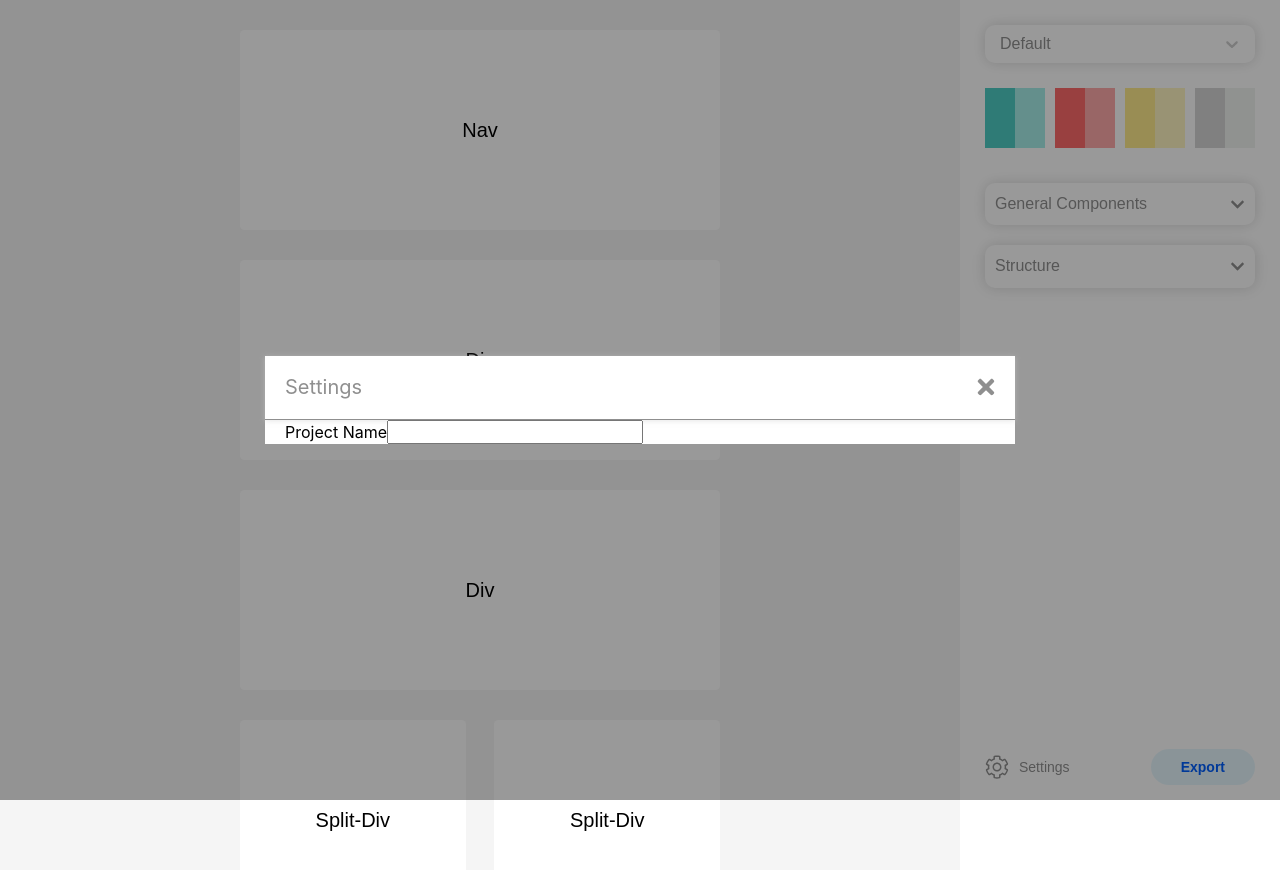
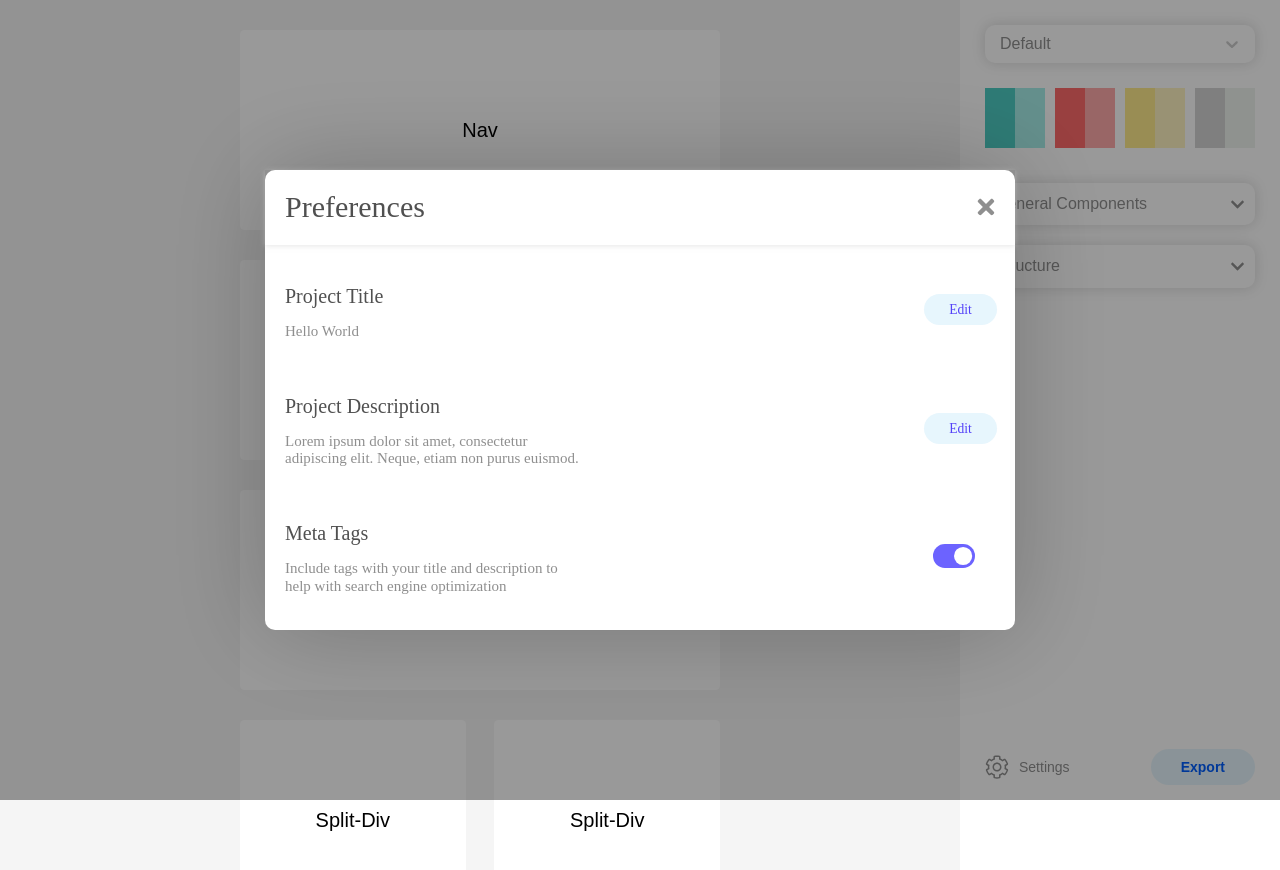
Before and after one commit to juliacodes/Decore, a React (Create React App) app: page /edit/1 in a window 1280 px wide. Both pictures are taken after a click on the element "Settings". Shown: the top 870 px of the page. Built offline with nearby package versions, Linux system fonts and the light colour scheme; a web font is replaced by a local one.

Commit message:
Updated Rows, added buttons and switches

```diff
--- a/src/Components/controlBar/styles.js
+++ b/src/Components/controlBar/styles.js
@@ -8,10 +8,6 @@ export const ControlSideBar = styled.div`
     background-color: white;
     display: flex;
     flex-direction: column;
-
-    .PlLSC.active {
-        background-color: blue;
-    }
 `;
 
 export const Padded = styled.div`
--- a/src/Components/modal/styles.js
+++ b/src/Components/modal/styles.js
@@ -8,6 +8,8 @@ export const ModalWrapper = styled.div`
     width: 750px;
     margin: 0 20px;
     transition: 0.3s ease;
+    box-shadow: 0px 0px 100px rgba(0, 0, 0, 0.23);
+    border-radius: 10px;
 `;
 
 export const ModalBackground = styled.div`
@@ -43,14 +45,13 @@ export const ModalHeading = styled.div`
     align-items: center;
     width: 100%;
     padding: 20px;
-    border-bottom: 1px solid ${COLORS.mediumGray};
     box-sizing: border-box;
     box-shadow: 0px 1px 5px rgba(208, 208, 208, 0.5);
-    font-family: ${FONTS.primary};
+    font-family: ${FONTS.secondary};
     p {
         margin: 0;
-        font-size: 20px;
-        color: ${COLORS.mediumGray};
+        font-size: 30px;
+        color: ${COLORS.slate};
     }
 
     svg {
@@ -60,5 +61,5 @@ export const ModalHeading = styled.div`
 
 export const ModalBody = styled.div`
     padding: 0 20px;
-    font-family: ${FONTS.primary};
+    font-family: ${FONTS.secondary};
 `;
--- a/src/Styling/Styling.js
+++ b/src/Styling/Styling.js
@@ -22,7 +22,8 @@ export const COLORS = {
     border: '#EBEBEB',
     deepPurple: '#6C63FF',
     lightPurple: 'rgba(108, 99, 255, 0.53)',
-    lightGray: '#F5F5F5'
+    lightGray: '#F5F5F5',
+    slate: '#505050'
 };
 
 export const Heading = styled.h1`
--- a/src/views/builder/index.js
+++ b/src/views/builder/index.js
@@ -2,7 +2,9 @@ import React from 'react';
 import Editor from '../../Components/editor';
 import ControlBar from '../../Components/controlBar';
 import Modal from '../../Components/modal';
-import BuilderWrapper from './styles';
+import { BuilderWrapper, ModalRow, SettingType, SettingVal } from './styles';
+import { FlexLeft, FlexRight } from '../../Components/FlexSplit/FlexSplit';
+import { Button } from '../../Styling';
 
 export default class Builder extends React.Component {
     constructor(props) {
@@ -34,10 +36,17 @@ export default class Builder extends React.Component {
         const { settings } = this.state;
         return (
             <BuilderWrapper>
-                <Modal ref={this.settingsModal} title="Settings">
-                    <div>
-                        <label htmlFor="projectName">
-                            Project Name
+                <Modal ref={this.settingsModal} title="Preferences">
+                    <ModalRow>
+                        <FlexLeft>
+                            <SettingType>Project Title</SettingType>
+                            <SettingVal>Hello World</SettingVal>
+                        </FlexLeft>
+                        <FlexRight>
+                            <Button>Edit</Button>
+                        </FlexRight>
+                        {/* <label htmlFor="projectName">
+                            Project Title
                             <input
                                 type="text"
                                 name="projectName"
@@ -45,8 +54,35 @@ export default class Builder extends React.Component {
                                 value={settings.projectName}
                                 onChange={this.handleSettingsChange}
                             />
-                        </label>
-                    </div>
+                        </label> */}
+                    </ModalRow>
+                    <ModalRow>
+                        <FlexLeft>
+                            <SettingType>Project Description</SettingType>
+                            <SettingVal>
+                                Lorem ipsum dolor sit amet, consectetur
+                                adipiscing elit. Neque, etiam non purus euismod.
+                            </SettingVal>
+                        </FlexLeft>
+                        <FlexRight>
+                            <Button>Edit</Button>
+                        </FlexRight>
+                    </ModalRow>
+                    <ModalRow>
+                        <FlexLeft>
+                            <SettingType>Meta Tags</SettingType>
+                            <SettingVal>
+                                Include tags with your title and description to
+                                help with search engine optimization
+                            </SettingVal>
+                        </FlexLeft>
+                        <FlexRight>
+                            <label className="switch">
+                                <input type="checkbox" defaultChecked />
+                                <span className="slider round" />
+                            </label>
+                        </FlexRight>
+                    </ModalRow>
                 </Modal>
                 <Editor />
                 <ControlBar handleModal={this.openModal} />
--- a/src/views/builder/styles.js
+++ b/src/views/builder/styles.js
@@ -1,7 +1,102 @@
 import styled from 'styled-components';
+import { COLORS, Button } from '../../Styling/Styling';
+import { FlexLeft, FlexRight } from '../../Components/FlexSplit/FlexSplit';
 
-const BuilderWrapper = styled.div`
+export const BuilderWrapper = styled.div`
     display: flex;
+
+    ${Button} {
+        margin: 0;
+        padding: 0;
+        width: 73px;
+        height: 31px;
+    }
 `;
 
-export default BuilderWrapper;
+export const ModalRow = styled.div`
+    display: flex;
+    flex-direction: row;
+    align-items: center;
+    margin: 20px 0;
+
+    ${FlexLeft} {
+        width: 90%;
+    }
+
+    ${FlexRight} {
+        width: 10%;
+
+        .switch {
+            position: relative;
+            display: inline-block;
+            width: 60px;
+            height: 34px;
+            transform: scale(0.7);
+        }
+
+        .switch input {
+            opacity: 0;
+            width: 0;
+            height: 0;
+        }
+
+        .slider {
+            position: absolute;
+            cursor: pointer;
+            top: 0;
+            left: 0;
+            right: 0;
+            bottom: 0;
+            background-color: #ccc;
+            -webkit-transition: 0.4s;
+            transition: 0.4s;
+        }
+
+        .slider:before {
+            position: absolute;
+            content: '';
+            height: 26px;
+            width: 26px;
+            left: 4px;
+            bottom: 4px;
+            background-color: white;
+            -webkit-transition: 0.4s;
+            transition: 0.4s;
+        }
+
+        input:checked + .slider {
+            background-color: #6c63ff;
+        }
+
+        input:focus + .slider {
+            box-shadow: 0 0 1px #2196f3;
+        }
+
+        input:checked + .slider:before {
+            -webkit-transform: translateX(26px);
+            -ms-transform: translateX(26px);
+            transform: translateX(26px);
+        }
+
+        /* Rounded sliders */
+        .slider.round {
+            border-radius: 34px;
+        }
+
+        .slider.round:before {
+            border-radius: 50%;
+        }
+    }
+`;
+
+export const SettingType = styled.p`
+    color: ${COLORS.slate};
+    font-size: 20px;
+    margin: 20px 0 5px 0;
+    padding: 0;
+`;
+export const SettingVal = styled.p`
+    color: ${COLORS.mediumGray};
+    font-size: 15px;
+    max-width: 300px;
+`;
```
